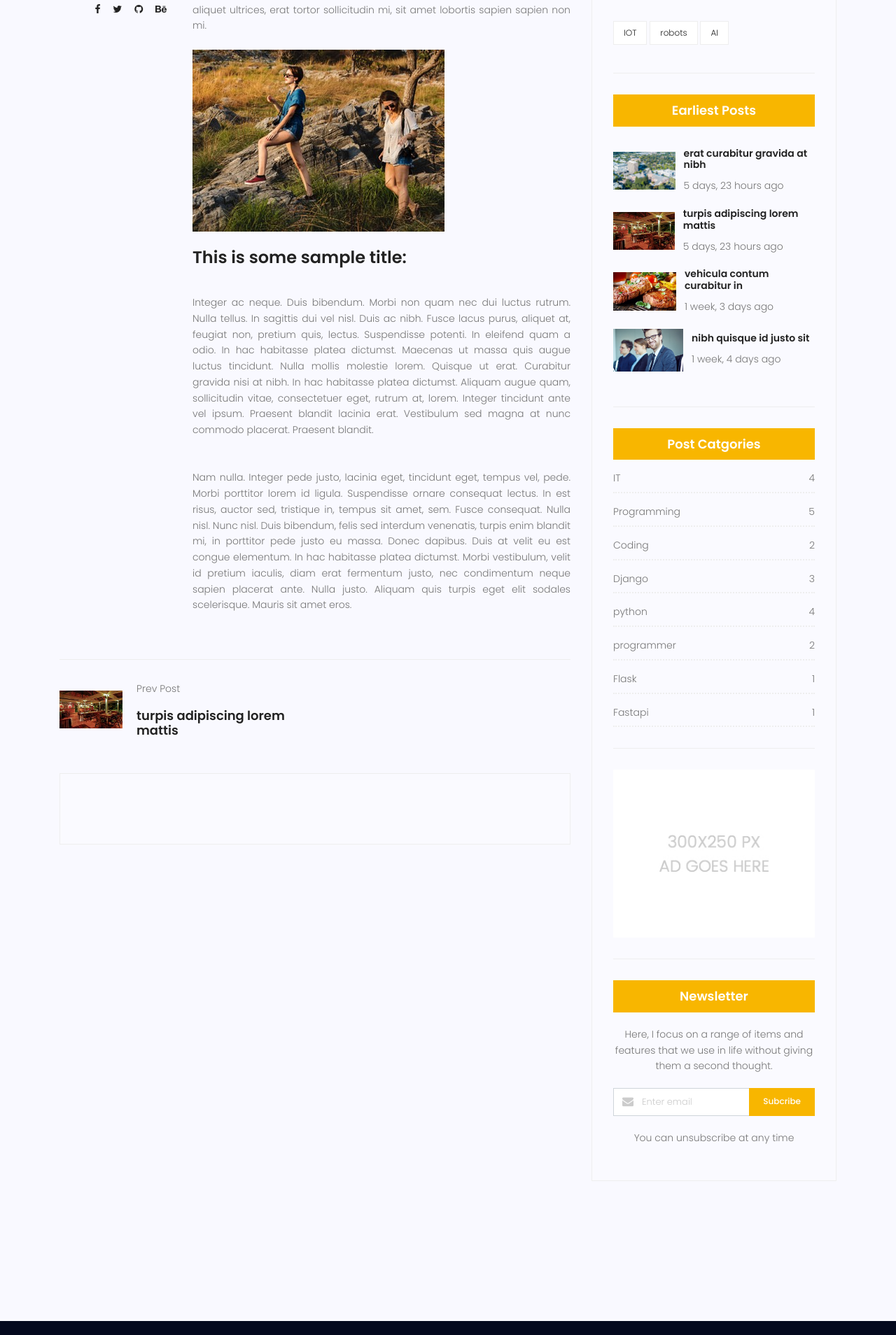
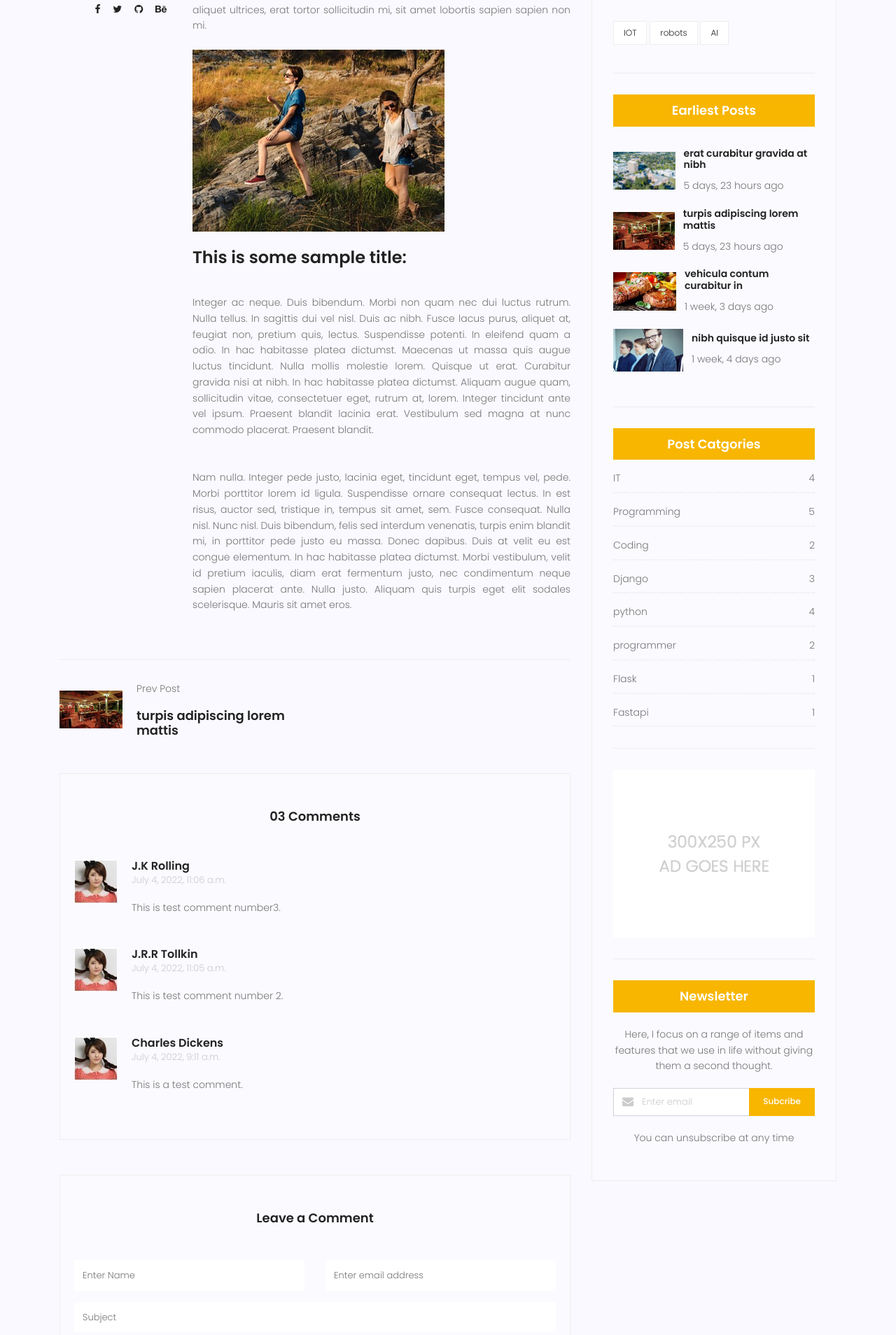
Before and after one commit to FArooghOghba/Travel-Website, a Django app: page /blog/single/17/ in a window 1280 px wide. Shown: the part 1092-3000 px from the top of the page at 70% size. Run offline with Django 3.2, Linux system fonts and the light colour scheme; data comes from the database, SQL or seed files in the repository; both versions use the stored data as it was after the commit; parts of the project's set-up code (start-up, migrations or seed data) failed here and were passed over; some libraries are stand-ins or nearby versions.

Commit message:
add comment model for blog_single and add it to admin panel

```diff
--- a/blog/templates/blog/blog-single.html
+++ b/blog/templates/blog/blog-single.html
@@ -45,7 +45,7 @@
                                     class="lnr lnr-calendar-full"></span></p>
                             <p class="view col-lg-12 col-md-12 col-6"><a href="#">{{ current_post.counted_views }} Views</a> <span
                                     class="lnr lnr-eye"></span></p>
-                            <p class="comments col-lg-12 col-md-12 col-6"><a href="#">06 Comments</a> <span
+                            <p class="comments col-lg-12 col-md-12 col-6"><a href="#">{{ comments|length|stringformat:"02d" }} Comments</a> <span
                                     class="lnr lnr-bubble"></span></p>
                             <ul class="social-links col-lg-12 col-md-12 col-6">
                                 <li><a href="#"><i class="fa fa-facebook"></i></a></li>
@@ -96,151 +96,83 @@
                         </div>
                     </div>
                 </div>
+<!--                <div class="comments-area">-->
+<!--                    <div id="disqus_thread"></div>-->
+<!--                        <script>-->
+<!--                            /**-->
+<!--                            *  RECOMMENDED CONFIGURATION VARIABLES: EDIT AND UNCOMMENT THE SECTION BELOW TO INSERT DYNAMIC VALUES FROM YOUR PLATFORM OR CMS.-->
+<!--                            *  LEARN WHY DEFINING THESE VARIABLES IS IMPORTANT: https://disqus.com/admin/universalcode/#configuration-variables    */-->
+<!--                            /*-->
+<!--                            var disqus_config = function () {-->
+<!--                            this.page.url = PAGE_URL;  // Replace PAGE_URL with your page's canonical URL variable-->
+<!--                            this.page.identifier = PAGE_IDENTIFIER; // Replace PAGE_IDENTIFIER with your page's unique identifier variable-->
+<!--                            };-->
+<!--                            */-->
+<!--                            (function() { // DON'T EDIT BELOW THIS LINE-->
+<!--                            var d = document, s = d.createElement('script');-->
+<!--                            s.src = 'https://http-127-0-0-1-8000-9ak4kdyevn.disqus.com/embed.js';-->
+<!--                            s.setAttribute('data-timestamp', +new Date());-->
+<!--                            (d.head || d.body).appendChild(s);-->
+<!--                            })();-->
+<!--                        </script>-->
+<!--                        <noscript>Please enable JavaScript to view the <a href="https://disqus.com/?ref_noscript">comments powered by Disqus.</a></noscript>-->
+<!--                </div>-->
                 <div class="comments-area">
-                    <div id="disqus_thread"></div>
-                        <script>
-                            /**
-                            *  RECOMMENDED CONFIGURATION VARIABLES: EDIT AND UNCOMMENT THE SECTION BELOW TO INSERT DYNAMIC VALUES FROM YOUR PLATFORM OR CMS.
-                            *  LEARN WHY DEFINING THESE VARIABLES IS IMPORTANT: https://disqus.com/admin/universalcode/#configuration-variables    */
-                            /*
-                            var disqus_config = function () {
-                            this.page.url = PAGE_URL;  // Replace PAGE_URL with your page's canonical URL variable
-                            this.page.identifier = PAGE_IDENTIFIER; // Replace PAGE_IDENTIFIER with your page's unique identifier variable
-                            };
-                            */
-                            (function() { // DON'T EDIT BELOW THIS LINE
-                            var d = document, s = d.createElement('script');
-                            s.src = 'https://http-127-0-0-1-8000-9ak4kdyevn.disqus.com/embed.js';
-                            s.setAttribute('data-timestamp', +new Date());
-                            (d.head || d.body).appendChild(s);
-                            })();
-                        </script>
-                        <noscript>Please enable JavaScript to view the <a href="https://disqus.com/?ref_noscript">comments powered by Disqus.</a></noscript>
+                    <h4>{{ comments|length|stringformat:"02d" }} Comments</h4>
+
+                    {% for comment in comments %}
+                        <div class="comment-list">
+                            <div class="single-comment justify-content-between d-flex">
+                                <div class="user justify-content-between d-flex">
+                                    <div class="thumb">
+                                        <img src="{% static 'img/blog/c4.jpg' %}" alt="">
+                                    </div>
+                                    <div class="desc">
+                                        <h5><a href="#">{{ comment.author }}</a></h5>
+                                        <p class="date">{{ comment.created_date }}</p>
+                                        <p class="comment">
+                                            {{ comment.content }}
+                                        </p>
+                                    </div>
+                                </div>
+    <!--                            <div class="reply-btn">-->
+    <!--                                <a href="" class="btn-reply text-uppercase">reply</a>-->
+    <!--                            </div>-->
+                            </div>
+                        </div>
+                    {% empty %}
+                        <p>
+                            There is no comment, be the first one.
+                        </p>
+                    {% endfor %}
+
                 </div>
-<!--                <div class="comments-area">-->
-<!--                    <h4>05 Comments</h4>-->
-<!--                    <div class="comment-list">-->
-<!--                        <div class="single-comment justify-content-between d-flex">-->
-<!--                            <div class="user justify-content-between d-flex">-->
-<!--                                <div class="thumb">-->
-<!--                                    <img src="{% static 'img/blog/c1.jpg' %}" alt="">-->
-<!--                                </div>-->
-<!--                                <div class="desc">-->
-<!--                                    <h5><a href="#">Emilly Blunt</a></h5>-->
-<!--                                    <p class="date">December 4, 2017 at 3:12 pm </p>-->
-<!--                                    <p class="comment">-->
-<!--                                        Never say goodbye till the end comes!-->
-<!--                                    </p>-->
-<!--                                </div>-->
-<!--                            </div>-->
-<!--                            <div class="reply-btn">-->
-<!--                                <a href="" class="btn-reply text-uppercase">reply</a>-->
-<!--                            </div>-->
-<!--                        </div>-->
-<!--                    </div>-->
-<!--                    <div class="comment-list left-padding">-->
-<!--                        <div class="single-comment justify-content-between d-flex">-->
-<!--                            <div class="user justify-content-between d-flex">-->
-<!--                                <div class="thumb">-->
-<!--                                    <img src="{% static 'img/blog/c2.jpg' %}" alt="">-->
-<!--                                </div>-->
-<!--                                <div class="desc">-->
-<!--                                    <h5><a href="#">Elsie Cunningham</a></h5>-->
-<!--                                    <p class="date">December 4, 2017 at 3:12 pm </p>-->
-<!--                                    <p class="comment">-->
-<!--                                        Never say goodbye till the end comes!-->
-<!--                                    </p>-->
-<!--                                </div>-->
-<!--                            </div>-->
-<!--                            <div class="reply-btn">-->
-<!--                                <a href="" class="btn-reply text-uppercase">reply</a>-->
-<!--                            </div>-->
-<!--                        </div>-->
-<!--                    </div>-->
-<!--                    <div class="comment-list left-padding">-->
-<!--                        <div class="single-comment justify-content-between d-flex">-->
-<!--                            <div class="user justify-content-between d-flex">-->
-<!--                                <div class="thumb">-->
-<!--                                    <img src="{% static 'img/blog/c3.jpg' %}" alt="">-->
-<!--                                </div>-->
-<!--                                <div class="desc">-->
-<!--                                    <h5><a href="#">Annie Stephens</a></h5>-->
-<!--                                    <p class="date">December 4, 2017 at 3:12 pm </p>-->
-<!--                                    <p class="comment">-->
-<!--                                        Never say goodbye till the end comes!-->
-<!--                                    </p>-->
-<!--                                </div>-->
-<!--                            </div>-->
-<!--                            <div class="reply-btn">-->
-<!--                                <a href="" class="btn-reply text-uppercase">reply</a>-->
-<!--                            </div>-->
-<!--                        </div>-->
-<!--                    </div>-->
-<!--                    <div class="comment-list">-->
-<!--                        <div class="single-comment justify-content-between d-flex">-->
-<!--                            <div class="user justify-content-between d-flex">-->
-<!--                                <div class="thumb">-->
-<!--                                    <img src="{% static 'img/blog/c4.jpg' %}" alt="">-->
-<!--                                </div>-->
-<!--                                <div class="desc">-->
-<!--                                    <h5><a href="#">Maria Luna</a></h5>-->
-<!--                                    <p class="date">December 4, 2017 at 3:12 pm </p>-->
-<!--                                    <p class="comment">-->
-<!--                                        Never say goodbye till the end comes!-->
-<!--                                    </p>-->
-<!--                                </div>-->
-<!--                            </div>-->
-<!--                            <div class="reply-btn">-->
-<!--                                <a href="" class="btn-reply text-uppercase">reply</a>-->
-<!--                            </div>-->
-<!--                        </div>-->
-<!--                    </div>-->
-<!--                    <div class="comment-list">-->
-<!--                        <div class="single-comment justify-content-between d-flex">-->
-<!--                            <div class="user justify-content-between d-flex">-->
-<!--                                <div class="thumb">-->
-<!--                                    <img src="{% static 'img/blog/c5.jpg' %}" alt="">-->
-<!--                                </div>-->
-<!--                                <div class="desc">-->
-<!--                                    <h5><a href="#">Ina Hayes</a></h5>-->
-<!--                                    <p class="date">December 4, 2017 at 3:12 pm </p>-->
-<!--                                    <p class="comment">-->
-<!--                                        Never say goodbye till the end comes!-->
-<!--                                    </p>-->
-<!--                                </div>-->
-<!--                            </div>-->
-<!--                            <div class="reply-btn">-->
-<!--                                <a href="" class="btn-reply text-uppercase">reply</a>-->
-<!--                            </div>-->
-<!--                        </div>-->
-<!--                    </div>-->
-<!--                </div>-->
-<!--                <div class="comment-form">-->
-<!--                    <h4>Leave a Comment</h4>-->
-<!--                    <form>-->
-<!--                        <div class="form-group form-inline">-->
-<!--                            <div class="form-group col-lg-6 col-md-12 name">-->
-<!--                                <input type="text" class="form-control" id="name" placeholder="Enter Name"-->
-<!--                                       onfocus="this.placeholder = ''" onblur="this.placeholder = 'Enter Name'">-->
-<!--                            </div>-->
-<!--                            <div class="form-group col-lg-6 col-md-12 email">-->
-<!--                                <input type="email" class="form-control" id="email" placeholder="Enter email address"-->
-<!--                                       onfocus="this.placeholder = ''"-->
-<!--                                       onblur="this.placeholder = 'Enter email address'">-->
-<!--                            </div>-->
-<!--                        </div>-->
-<!--                        <div class="form-group">-->
-<!--                            <input type="text" class="form-control" id="subject" placeholder="Subject"-->
-<!--                                   onfocus="this.placeholder = ''" onblur="this.placeholder = 'Subject'">-->
-<!--                        </div>-->
-<!--                        <div class="form-group">-->
-<!--                            <textarea class="form-control mb-10" rows="5" name="message" placeholder="Messege"-->
-<!--                                      onfocus="this.placeholder = ''" onblur="this.placeholder = 'Messege'"-->
-<!--                                      required=""></textarea>-->
-<!--                        </div>-->
-<!--                        <a href="#" class="primary-btn text-uppercase">Post Comment</a>-->
-<!--                    </form>-->
-<!--                </div>-->
+                <div class="comment-form">
+                    <h4>Leave a Comment</h4>
+                    <form>
+                        <div class="form-group form-inline">
+                            <div class="form-group col-lg-6 col-md-12 name">
+                                <input type="text" class="form-control" id="name" placeholder="Enter Name"
+                                       onfocus="this.placeholder = ''" onblur="this.placeholder = 'Enter Name'">
+                            </div>
+                            <div class="form-group col-lg-6 col-md-12 email">
+                                <input type="email" class="form-control" id="email" placeholder="Enter email address"
+                                       onfocus="this.placeholder = ''"
+                                       onblur="this.placeholder = 'Enter email address'">
+                            </div>
+                        </div>
+                        <div class="form-group">
+                            <input type="text" class="form-control" id="subject" placeholder="Subject"
+                                   onfocus="this.placeholder = ''" onblur="this.placeholder = 'Subject'">
+                        </div>
+                        <div class="form-group">
+                            <textarea class="form-control mb-10" rows="5" name="message" placeholder="Messege"
+                                      onfocus="this.placeholder = ''" onblur="this.placeholder = 'Messege'"
+                                      required=""></textarea>
+                        </div>
+                        <a href="#" class="primary-btn text-uppercase">Post Comment</a>
+                    </form>
+                </div>
             </div>
 
             <div class="col-lg-4 sidebar-widgets">
--- a/blog/views.py
+++ b/blog/views.py
@@ -2,7 +2,7 @@ from django.shortcuts import render, get_object_or_404
 from django.utils import timezone
 from django.core.paginator import Paginator, PageNotAnInteger, EmptyPage
 
-from blog.models import Post
+from blog.models import Post, Comment
 
 
 # Create your views here.
@@ -34,6 +34,8 @@ def blog_single_view(request, post_id):
     current_post.counted_views += 1
     current_post.save()
 
+    comments = Comment.objects.filter(post=current_post, approved=True)
+
     # prev_post = Post.objects.filter(             # find prev & next page with django orm.
     #     publish_date__lte=timezone.now(),
     #     status=True,
@@ -52,6 +54,7 @@ def blog_single_view(request, post_id):
 
     context = {
         'current_post': current_post,
+        'comments': comments,
         'next_post': next_post,
         'prev_post': prev_post
     }
```
Also changed, not shown: blog/admin.py (+15 -0 lines), blog/models.py (+17 -0 lines), blog/migrations/0006_comment.py (added), db.sqlite3.
